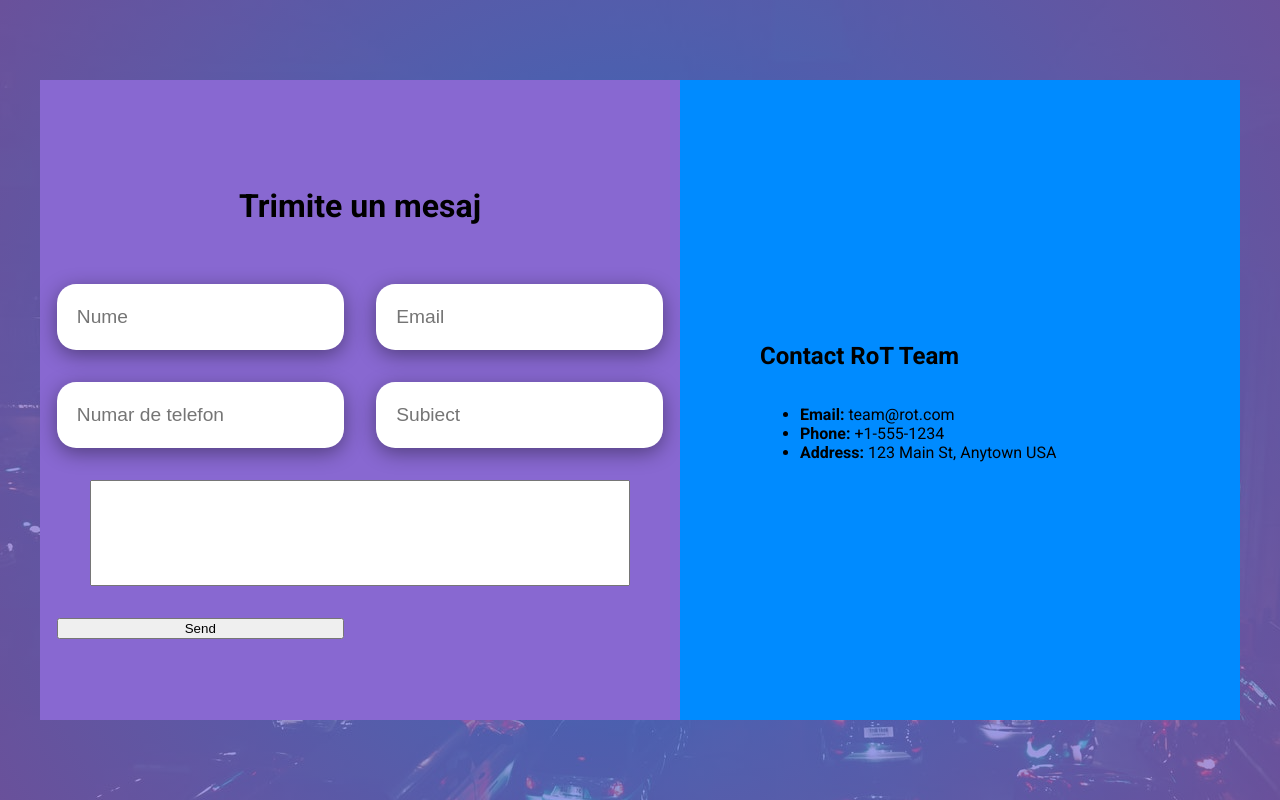
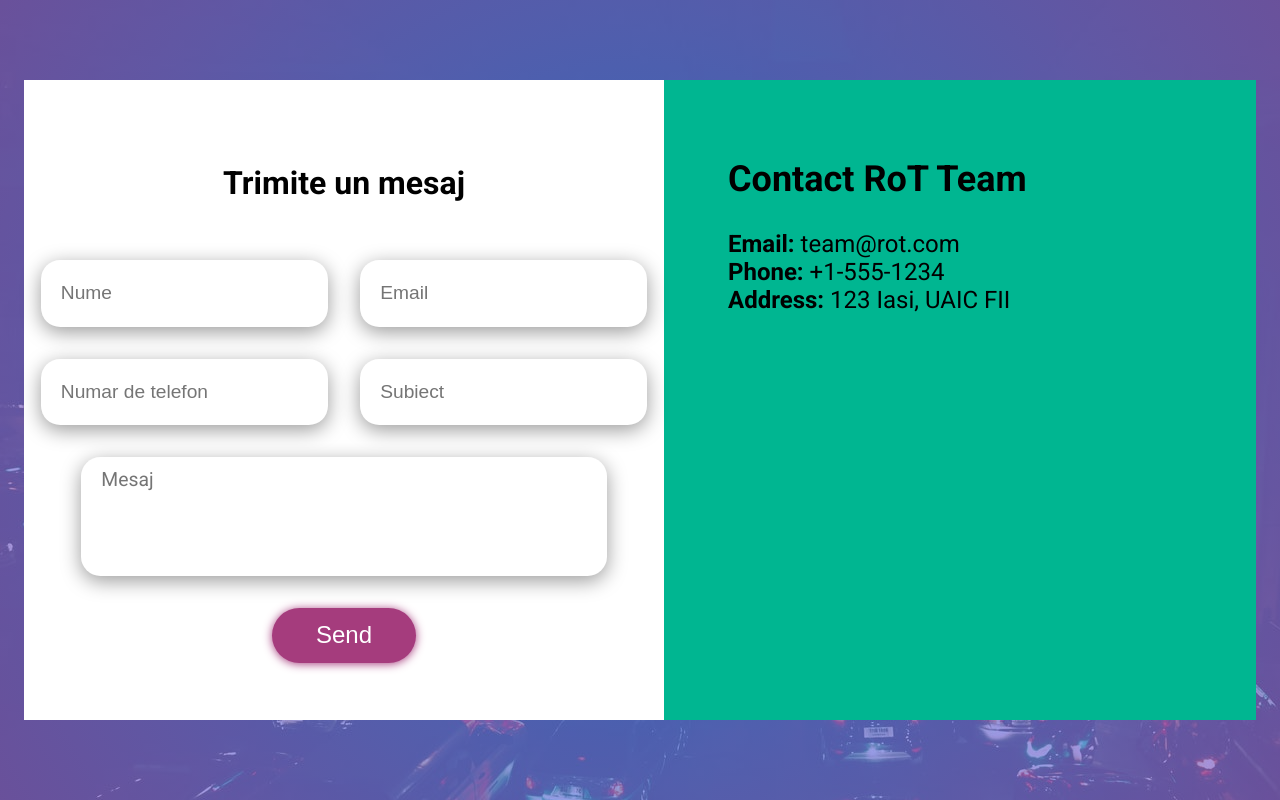
Before and after one commit to silviangulica/web-project-rot, a PHP site: page /contact/contact.html in a window 1280 px wide. Run offline with PHP 8.4, Linux system fonts and the light colour scheme.

Commit message:
FEAT: Finish contact us page

```diff
--- a/contact/contact.css
+++ b/contact/contact.css
@@ -31,8 +31,8 @@ input[type=number] {
   height: 100vh;
   width: 100vw;
 }
-.main__right-panel {
-  background-color: #8868d1;
+.main__left-panel {
+  background-color: white;
   height: 40em;
   width: 40em;
   display: flex;
@@ -41,75 +41,147 @@ input[type=number] {
   justify-content: center;
   position: relative;
 }
-.main__right-panel .form {
+.main__left-panel .form {
   display: grid;
   grid-template-columns: 1fr 1fr;
   grid-template-rows: auto auto auto auto auto;
   grid-gap: 10px;
   gap: 2em;
 }
-.main__right-panel .form__name {
+.main__left-panel .form__name {
   grid-column: 1/2;
   grid-row: 2/3;
 }
-.main__right-panel .form__email {
+.main__left-panel .form__email {
   grid-column: 2/3;
   grid-row: 2/3;
 }
-.main__right-panel .form__phone {
+.main__left-panel .form__phone {
   grid-column: 1/2;
   grid-row: 3/4;
 }
-.main__right-panel .form__message {
+.main__left-panel .form__message {
   grid-column: 1/3;
   grid-row: 4/5;
   align-self: center;
   display: flex;
   justify-content: center;
+  font-size: 1.1em;
+  font-family: "Roboto", sans-serif;
+  font-weight: 400;
 }
-.main__right-panel .form__message #message {
+.main__left-panel .form__message #message {
   resize: none;
-  width: 40em;
-  height: 100px;
-}
-.main__right-panel .form__subject {
-  grid-column: 2/3;
-  grid-row: 3/4;
-}
-.main__right-panel .form__title {
-  grid-column: 1/3;
-  grid-row: 1/2;
-  font-size: 2em;
-  text-align: center;
-}
-.main__right-panel .form__input {
   -webkit-appearance: none;
+  height: 5em;
   border-radius: 1em;
   border: 1px solid transparent;
-  padding: 10px 0;
-  height: 2.3em;
-  font-size: 1.2em;
-  padding-left: 1em;
-  padding-right: 1em;
+  padding: 10px 1em;
+  font-size: 1.1em;
+  font-family: "Roboto", sans-serif;
+  font-weight: 400;
+  width: 80%;
   outline: none;
   transition: border-bottom 0.3s;
   margin: 0;
   transition: border 0.5s ease-in-out;
   box-shadow: 0 5px 20px 0px rgba(0, 0, 0, 0.395);
 }
-.main__right-panel .form__input:focus {
+.main__left-panel .form__message #message:focus {
   border: 1px solid #a53c7d;
   transition: border 0.5s ease-in-out;
   outline: none;
 }
-.main__left-panel {
-  background-color: #008bff;
-  height: 40em;
-  width: 30em;
+.main__left-panel .form__button--submit {
+  grid-column: 1/3;
+  grid-row: 5/6;
+  align-self: center;
+  margin: 0 auto;
+  background-color: #a53c7d;
+  border: none;
+  border-radius: 30em;
+  margin: 0 auto;
+  width: 6em;
+  height: 2.3em;
+  color: white;
+  text-align: center;
+  font-size: 1.5em;
+  cursor: pointer;
+  box-shadow: 0 1px 10px 0px #a53c7d;
+  transition: background-color 0.3s;
+}
+.main__left-panel .form__button--submit:hover {
+  background-color: #8868d1;
+  box-shadow: 0 1px 10px 0px #8868d1;
+  transition: background-color 0.3s;
+}
+.main__left-panel .form__subject {
+  grid-column: 2/3;
+  grid-row: 3/4;
+}
+.main__left-panel .form__title {
+  grid-column: 1/3;
+  grid-row: 1/2;
+  font-size: 2em;
+  text-align: center;
+}
+.main__left-panel .form__input {
+  -webkit-appearance: none;
+  height: 2.3em;
+  border-radius: 1em;
+  border: 1px solid transparent;
+  padding: 10px 1em;
+  font-size: 1.2em;
+  outline: none;
+  transition: border-bottom 0.3s;
+  margin: 0;
+  transition: border 0.5s ease-in-out;
+  box-shadow: 0 5px 20px 0px rgba(0, 0, 0, 0.395);
+}
+.main__left-panel .form__input:focus {
+  border: 1px solid #a53c7d;
+  transition: border 0.5s ease-in-out;
+  outline: none;
+}
+.main__right-panel {
+  background-color: #00b691;
+  height: 24.65em;
+  width: 22em;
   display: flex;
   flex-direction: column;
-  align-items: left;
-  justify-content: center;
-  position: relative;
-  padding-left: 5em;
+  padding-left: 5vw;
+  padding-top: 2em;
+  font-size: 1.5em;
+}
+
+@media screen and (max-width: 1024px) {
+  .main {
+    display: block;
+    height: auto;
+  }
+  .main__left-panel {
+    width: auto;
+    height: auto;
+  }
+  .main__left-panel .form {
+    display: flex;
+    flex-direction: column;
+  }
+  .main__left-panel .form__title {
+    padding-top: 1em;
+  }
+  .main__left-panel .form__button--submit {
+    margin-bottom: 2em;
+  }
+  .main__right-panel {
+    width: auto;
+    padding: 0;
+    text-align: center;
+    min-height: 50vh;
+  }
+}
+@media screen and (max-height: 400px) {
+  .main__right-panel {
+    height: auto;
+  }
 }/*# sourceMappingURL=contact.css.map */
--- a/contact/contact.html
+++ b/contact/contact.html
@@ -1,5 +1,6 @@
 <!DOCTYPE html>
 <html lang="en">
+
 <head>
   <meta charset="UTF-8" />
   <meta http-equiv="X-UA-Compatible" content="IE=edge" />
@@ -7,65 +8,37 @@
   <link rel="stylesheet" href="contact.css" />
   <title>Contact RoT Team</title>
 </head>
+
 <body>
   <div class="main">
-      <div class="main__right-panel">
+    <div class="main__left-panel">
       <form action="" method="POST" class="form">
         <h2 class="form__title">Trimite un mesaj</h2>
         <div class="form__name">
-            <input
-              type="text"
-              id="name"
-              name="name"
-              required
-              class="form__input"
-              placeholder="Nume"
-            />
+          <input type="text" id="name" name="name" required class="form__input" placeholder="Nume" />
         </div>
         <div class="form__email">
-            <input
-              type="email"
-              id="email"
-              name="email"
-              class="form__input"
-              required
-              placeholder="Email"
-            />
+          <input type="email" id="email" name="email" class="form__input" required placeholder="Email" />
         </div>
         <div class="form__phone">
-            <input
-              type="number"
-              id="phone"
-              name="phone"
-              required
-              class="form__input"
-              placeholder="Numar de telefon"
-            />
+          <input type="number" id="phone" name="phone" required class="form__input" placeholder="Numar de telefon" />
         </div>
         <div class="form__subject">
-            <input
-              type="text"
-              id="subject"
-              name="subject"
-              required
-              class="form__input"
-              placeholder="Subiect"
-            />
+          <input type="text" id="subject" name="subject" required class="form__input" placeholder="Subiect" />
         </div>
         <div class="form__message">
-            <textarea id="message" name="message" required></textarea>
+          <textarea id="message" name="message" required placeholder="Mesaj"></textarea>
         </div>
-          <button type="submit">Send</button>
+        <button type="submit" class="form__button--submit">Send</button>
       </form>
     </div>
-      <div class="main__left-panel">
+    <div class="main__right-panel">
       <h2>Contact RoT Team</h2>
-        <ul>
-          <li><strong>Email:</strong> team@rot.com</li>
-          <li><strong>Phone:</strong> +1-555-1234</li>
-          <li><strong>Address:</strong> 123 Main St, Anytown USA</li>
-        </ul>
+      <div class="text--inline"><strong>Email:</strong> team@rot.com</div>
+      <div class="text--inline"><strong>Phone:</strong> +1-555-1234</div>
+      <div class="text--inline"><strong>Address:</strong> 123 Iasi, UAIC FII</div>
     </div>
   </div>
 </body>
+
 </html>
--- a/contact/contact.scss
+++ b/contact/contact.scss
@@ -40,8 +40,8 @@ input[type="number"] {
   width: 100vw;
 
   // right panel
-  &__right-panel {
-    background-color: $color-secondary;
+  &__left-panel {
+    background-color: white;
     height: 40em;
     width: 40em;
     display: flex;
@@ -74,10 +74,59 @@ input[type="number"] {
         align-self: center;
         display: flex;
         justify-content: center;
+        font-size: 1.1em;
+        font-family: $roboto-font;
+        font-weight: 400;
         #message {
           resize: none;
-          width: 40em;
-          height: 100px;
+
+          -webkit-appearance: none; // fix for box shadows on iPhones
+
+          height: 5em;
+          border-radius: 1em;
+          border: 1px solid transparent;
+          padding: 10px 1em;
+
+          font-size: 1.1em;
+          font-family: $roboto-font;
+          font-weight: 400;
+          width: 80%;
+
+          outline: none;
+          transition: border-bottom 0.3s;
+
+          margin: 0;
+          transition: border 0.5s ease-in-out;
+          &:focus {
+            border: 1px solid $color-tertiary;
+            transition: border 0.5s ease-in-out;
+            outline: none;
+          }
+          box-shadow: 0 5px 20px 0px rgba(0, 0, 0, 0.395);
+        }
+      }
+      &__button--submit {
+        grid-column: 1 / 3;
+        grid-row: 5 / 6;
+        align-self: center;
+        margin: 0 auto;
+
+        background-color: $color-tertiary;
+        border: none;
+        border-radius: 30em;
+        margin: 0 auto;
+        width: 6em;
+        height: 2.3em;
+        color: white;
+        text-align: center;
+        font-size: 1.5em;
+        cursor: pointer;
+        box-shadow: 0 1px 10px 0px $color-tertiary;
+        transition: background-color 0.3s;
+        &:hover {
+          background-color: $color-secondary;
+          box-shadow: 0 1px 10px 0px $color-secondary;
+          transition: background-color 0.3s;
         }
       }
       &__subject {
@@ -94,13 +143,13 @@ input[type="number"] {
       }
       &__input {
         -webkit-appearance: none; // fix for box shadows on iPhones
+
+        height: 2.3em;
         border-radius: 1em;
         border: 1px solid transparent;
-        padding: 10px 0;
-        height: 2.3em;
+        padding: 10px 1em;
         font-size: 1.2em;
-        padding-left: 1em;
-        padding-right: 1em;
+
         outline: none;
         transition: border-bottom 0.3s;
 
@@ -115,15 +164,49 @@ input[type="number"] {
       }
     }
   }
-  &__left-panel {
-    background-color: $color-primary;
-    height: 40em;
-    width: 30em;
+  &__right-panel {
+    background-color: $color-quaternary;
+    height: 24.65em;
+    width: 22em;
     display: flex;
     flex-direction: column;
-    align-items: left;
-    justify-content: center;
-    position: relative;
-    padding-left: 5em;
+    padding-left: 5vw;
+    padding-top: 2em;
+    font-size: 1.5em;
   }
 }
+
+@media screen and (max-width: 1024px) {
+  .main {
+    display: block;
+    height: auto;
+    &__left-panel {
+      width: auto;
+      height: auto;
+      .form {
+        display: flex;
+        flex-direction: column;
+        &__title {
+          padding-top: 1em;
+        }
+        &__button--submit {
+          margin-bottom: 2em;
+        }
+      }
+    }
+    &__right-panel {
+      width: auto;
+      padding: 0;
+      text-align: center;
+      min-height: 50vh;
+    }
+  }
+}
+
+@media screen and (max-height: 400px) {
+  .main {
+    &__right-panel {
+      height: auto;
+    }
+  }
+}
```
Also changed, not shown: 2 other files. Lines whose indentation alone changed are shown as unchanged.
